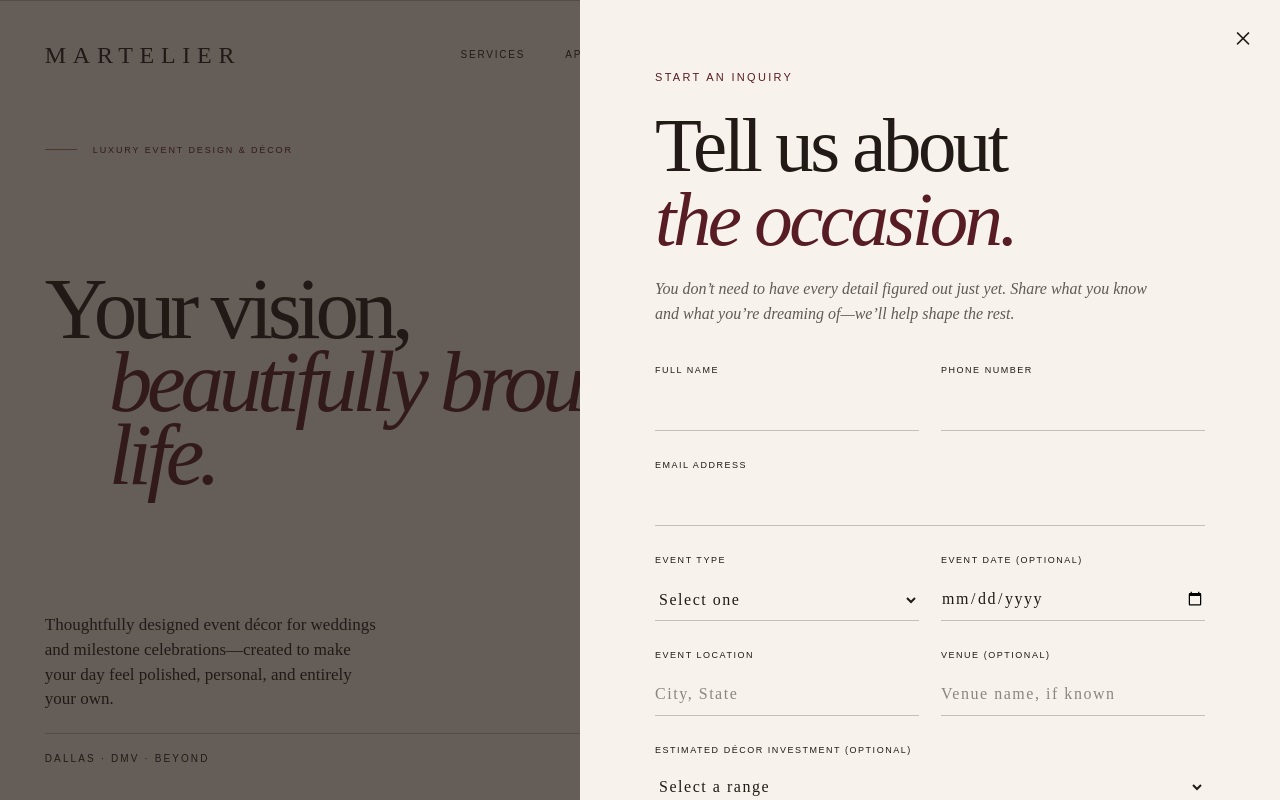
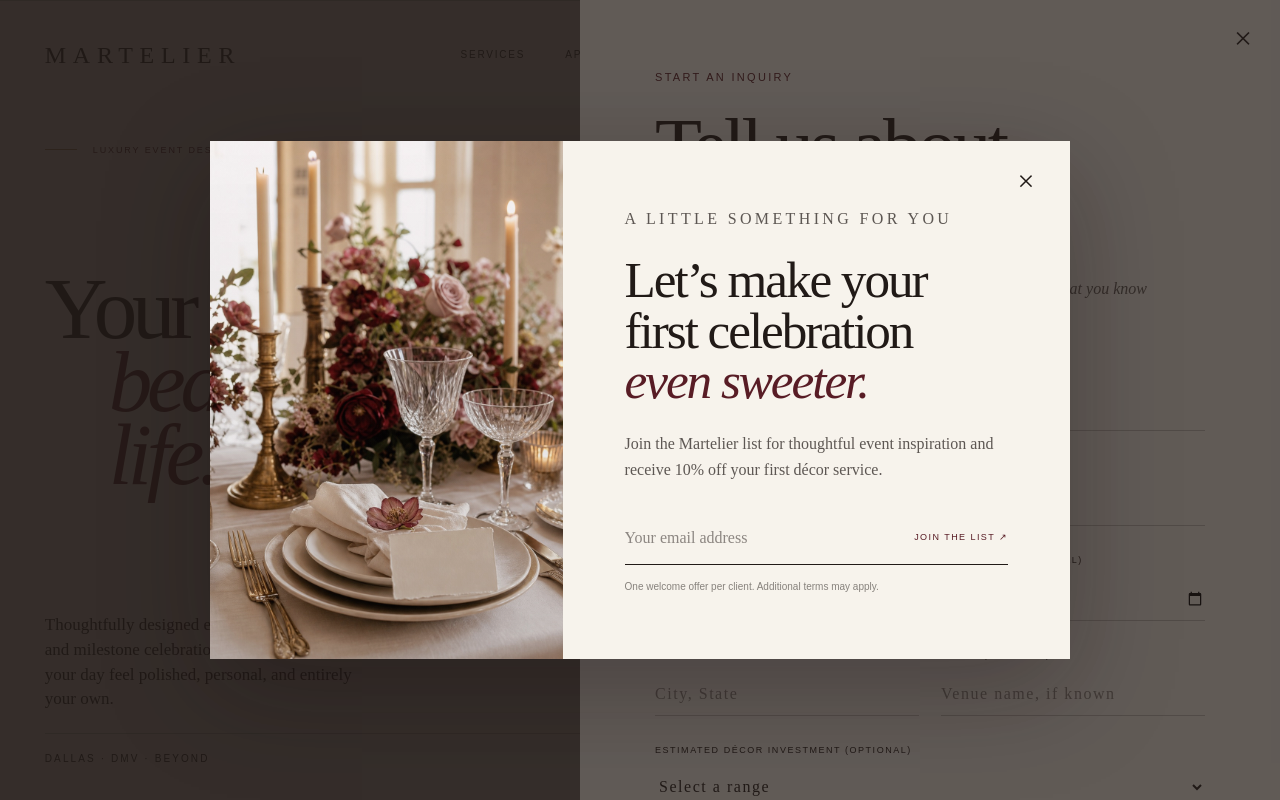
Before and after one commit to mariamcodess/martelier, a Next.js app: page / in a window 1280 px wide. Both pictures are taken after a click on the button "START AN INQUIRY". Shown: the top 800 px of the page. Built offline with nearby package versions, Linux system fonts and the light colour scheme.

Commit message:
Add mailing list welcome offer popup

```diff
--- a/app/globals.css
+++ b/app/globals.css
@@ -24,6 +24,17 @@ button, input, select, textarea { font: inherit; }
 button, a { color: inherit; }
 button { cursor: pointer; }
 a { text-decoration: none; }
+.sr-only {
+  position: absolute;
+  width: 1px;
+  height: 1px;
+  padding: 0;
+  margin: -1px;
+  overflow: hidden;
+  clip: rect(0, 0, 0, 0);
+  white-space: nowrap;
+  border: 0;
+}
 
 .site-header {
   position: absolute;
@@ -364,6 +375,109 @@ footer > * { justify-self: center; }
 footer div { display: flex; justify-content: center; gap: 25px; }
 footer button { border: 0; background: none; padding: 0; }
 
+.mailing-overlay {
+  position: fixed;
+  z-index: 60;
+  inset: 0;
+  display: grid;
+  place-items: center;
+  padding: 24px;
+  background: rgba(33,26,23,0);
+  opacity: 0;
+  pointer-events: none;
+  transition: opacity .4s ease, background .4s ease;
+}
+.mailing-overlay.is-open {
+  background: rgba(33,26,23,.7);
+  opacity: 1;
+  pointer-events: auto;
+}
+.mailing-popup {
+  position: relative;
+  display: grid;
+  grid-template-columns: .82fr 1.18fr;
+  width: min(860px, 100%);
+  min-height: 500px;
+  overflow: hidden;
+  background: var(--paper);
+  box-shadow: 0 30px 100px rgba(20,10,10,.3);
+  transform: translateY(18px) scale(.985);
+  transition: transform .5s cubic-bezier(.2,.75,.3,1);
+}
+.mailing-overlay.is-open .mailing-popup { transform: none; }
+.mailing-image {
+  min-height: 500px;
+  background:
+    linear-gradient(rgba(88,28,37,.05), rgba(33,26,23,.12)),
+    url("/martelier-tablescape.jpg") center/cover;
+}
+.mailing-content {
+  align-self: center;
+  padding: 65px 62px;
+}
+.mailing-content .section-label { margin: 0 0 24px; }
+.mailing-content h2 {
+  margin: 0;
+  font: 400 clamp(40px, 4vw, 58px)/.98 var(--serif);
+  letter-spacing: -.04em;
+}
+.mailing-content > p,
+.mailing-success > p:not(.section-label) {
+  margin: 25px 0;
+  color: rgba(33,26,23,.72);
+  font: 16px/1.6 var(--serif);
+}
+.mailing-content form {
+  display: grid;
+  grid-template-columns: 1fr auto;
+  margin-top: 30px;
+  border-bottom: 1px solid var(--espresso);
+}
+.mailing-content input {
+  width: 100%;
+  min-height: 52px;
+  padding: 12px 0;
+  border: 0;
+  background: transparent;
+  color: var(--espresso);
+  font: 16px/1.4 var(--serif);
+  outline: none;
+}
+.mailing-content form button,
+.mailing-text-button {
+  border: 0;
+  background: transparent;
+  color: var(--oxblood);
+  font-size: 9px;
+  text-transform: uppercase;
+  letter-spacing: .16em;
+}
+.mailing-content form button { padding: 0 0 0 18px; white-space: nowrap; }
+.mailing-content small {
+  display: block;
+  margin-top: 14px;
+  color: rgba(33,26,23,.52);
+  font: 10px/1.5 var(--sans);
+}
+.mailing-close {
+  position: absolute;
+  z-index: 2;
+  top: 18px;
+  right: 22px;
+  width: 44px;
+  height: 44px;
+  border: 0;
+  background: transparent;
+  font: 30px/1 var(--serif);
+}
+.mailing-success { display: grid; align-content: center; min-height: 300px; }
+.mailing-text-button {
+  justify-self: start;
+  min-height: 44px;
+  padding: 0;
+  border-bottom: 1px solid var(--oxblood);
+}
+
 .inquiry-overlay {
   position: fixed;
   z-index: 50;
@@ -498,6 +612,8 @@ footer button { border: 0; background: none; padding: 0; }
   .about-mark { width: min(82vw, 430px); }
   footer { grid-template-columns: 1fr 1fr; }
   .inquiry-panel { padding: 65px 24px; }
+  .mailing-popup { grid-template-columns: .7fr 1.3fr; }
+  .mailing-content { padding: 55px 38px; }
 }
 
 @media (max-width: 520px) {
@@ -537,6 +653,31 @@ footer button { border: 0; background: none; padding: 0; }
   .close-button { top: 16px; right: 17px; }
   footer { grid-template-columns: 1fr; align-items: start; }
   footer a { min-height: 44px; display: inline-flex; align-items: center; }
+  .mailing-overlay { padding: 14px; }
+  .mailing-popup {
+    grid-template-columns: 1fr;
+    max-height: calc(100vh - 28px);
+    overflow-y: auto;
+  }
+  .mailing-image { min-height: 180px; height: 180px; background-position: center 58%; }
+  .mailing-content { padding: 36px 24px 32px; }
+  .mailing-content .section-label { margin-bottom: 17px; }
+  .mailing-content h2 { font-size: 39px; }
+  .mailing-content > p, .mailing-success > p:not(.section-label) { margin: 18px 0; font-size: 15px; }
+  .mailing-content form { grid-template-columns: 1fr; border: 0; gap: 10px; margin-top: 22px; }
+  .mailing-content input { border-bottom: 1px solid var(--espresso); }
+  .mailing-content form button {
+    min-height: 48px;
+    padding: 0 18px;
+    background: var(--oxblood);
+    color: var(--bone);
+  }
+  .mailing-close {
+    top: 8px;
+    right: 8px;
+    border-radius: 50%;
+    background: rgba(247,243,236,.88);
+  }
 }
 
 @media (prefers-reduced-motion: reduce) {
--- a/app/page.tsx
+++ b/app/page.tsx
@@ -36,18 +36,39 @@ export default function Home() {
   const [menuOpen, setMenuOpen] = useState(false);
   const [inquiryOpen, setInquiryOpen] = useState(false);
   const [submitted, setSubmitted] = useState(false);
+  const [mailingOpen, setMailingOpen] = useState(false);
+  const [mailingJoined, setMailingJoined] = useState(false);
 
   useEffect(() => {
-    document.body.style.overflow = inquiryOpen ? "hidden" : "";
+    document.body.style.overflow = inquiryOpen || mailingOpen ? "hidden" : "";
     return () => {
       document.body.style.overflow = "";
     };
-  }, [inquiryOpen]);
+  }, [inquiryOpen, mailingOpen]);
+
+  useEffect(() => {
+    if (window.sessionStorage.getItem("martelier-mailing-seen")) return;
+
+    const timer = window.setTimeout(() => setMailingOpen(true), 7000);
+    return () => window.clearTimeout(timer);
+  }, []);
 
   function openInquiry() {
     setMenuOpen(false);
+    setMailingOpen(false);
     setSubmitted(false);
     setInquiryOpen(true);
+  }
+
+  function closeMailing() {
+    window.sessionStorage.setItem("martelier-mailing-seen", "true");
+    setMailingOpen(false);
+  }
+
+  function handleMailingSubmit(event: FormEvent<HTMLFormElement>) {
+    event.preventDefault();
+    window.sessionStorage.setItem("martelier-mailing-seen", "true");
+    setMailingJoined(true);
   }
 
   function handleSubmit(event: FormEvent<HTMLFormElement>) {
@@ -218,6 +239,50 @@ export default function Home() {
       </footer>
 
       <div
+        className={mailingOpen ? "mailing-overlay is-open" : "mailing-overlay"}
+        aria-hidden={!mailingOpen}
+        onMouseDown={(event) => {
+          if (event.target === event.currentTarget) closeMailing();
+        }}
+      >
+        <section className="mailing-popup" role="dialog" aria-modal="true" aria-labelledby="mailing-title">
+          <button className="mailing-close" onClick={closeMailing} aria-label="Close mailing list offer">×</button>
+          <div className="mailing-image" role="img" aria-label="Romantic ivory and oxblood wedding tablescape" />
+          <div className="mailing-content">
+            {mailingJoined ? (
+              <div className="mailing-success">
+                <p className="section-label">Welcome to the list</p>
+                <h2 id="mailing-title">A beautiful beginning.</h2>
+                <p>
+                  Your 10% welcome offer is reserved. We’ll be in touch with
+                  inspiration, thoughtful details, and a little more beauty
+                  for your inbox.
+                </p>
+                <button className="mailing-text-button" onClick={closeMailing}>Continue exploring</button>
+              </div>
+            ) : (
+              <>
+                <p className="section-label">A little something for you</p>
+                <h2 id="mailing-title">Let’s make your first celebration <em>even sweeter.</em></h2>
+                <p>
+                  Join the Martelier list for thoughtful event inspiration and
+                  receive 10% off your first décor service.
+                </p>
+                <form onSubmit={handleMailingSubmit}>
+                  <label>
+                    <span className="sr-only">Email address</span>
+                    <input type="email" name="mailingEmail" placeholder="Your email address" autoComplete="email" required />
+                  </label>
+                  <button type="submit">Join the list <span>↗</span></button>
+                </form>
+                <small>One welcome offer per client. Additional terms may apply.</small>
+              </>
+            )}
+          </div>
+        </section>
+      </div>
+
+      <div
         className={inquiryOpen ? "inquiry-overlay is-open" : "inquiry-overlay"}
         aria-hidden={!inquiryOpen}
         onMouseDown={(event) => {
```
